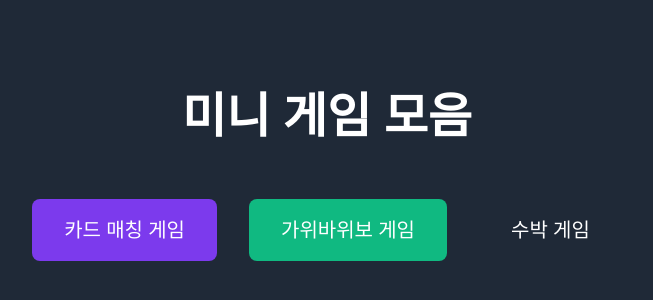
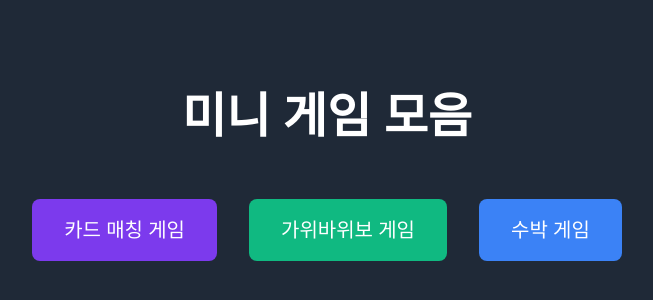
Before and after one commit to TaeWoongYoun/react-game, a React (Create React App) app: page / in a window 1280 px wide. Shown: the part 230-530 px from the top of the page, without its empty margins (313-966 px from the left). Built offline with nearby package versions, Linux system fonts and the light colour scheme.

Commit message:
style : Add watermelon game style

```diff
--- a/src/App.css
+++ b/src/App.css
@@ -45,6 +45,14 @@
 
 .rsp-game-btn:hover {
   background-color: #059669;
+}
+
+.wm-game-btn {
+  background-color: #3b82f6;
+}
+
+.wm-game-btn:hover {
+  background-color: #2563eb;
 }
 
 /* styles/CardGame.css */
```
